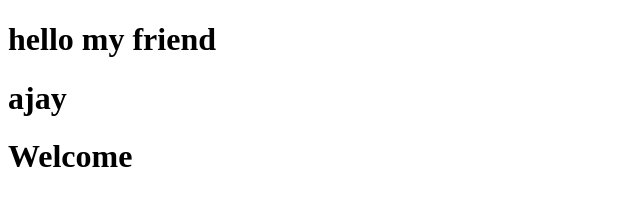
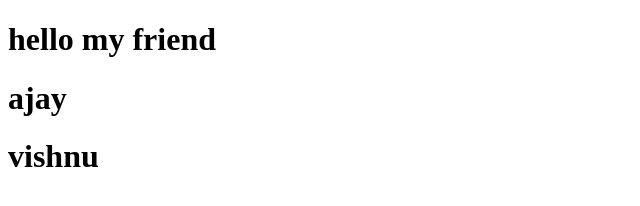
Before and after one commit to ajay933/testrepo, a plain HTML site: page index.html in a window 1280 px wide. Shown: the whole page, without its empty margins (0-640 px from the left). Drawn offline with Linux system fonts and the light colour scheme.

Commit message:
add vishnu

```diff
--- a/index.html
+++ b/index.html
@@ -9,7 +9,7 @@
 <body>
     <h1>hello my friend</h1>
     <h1>ajay</h1>
-    <h1>Welcome</h1>
+    <h1>vishnu</h1>
 
 </body>
 </html>
```
